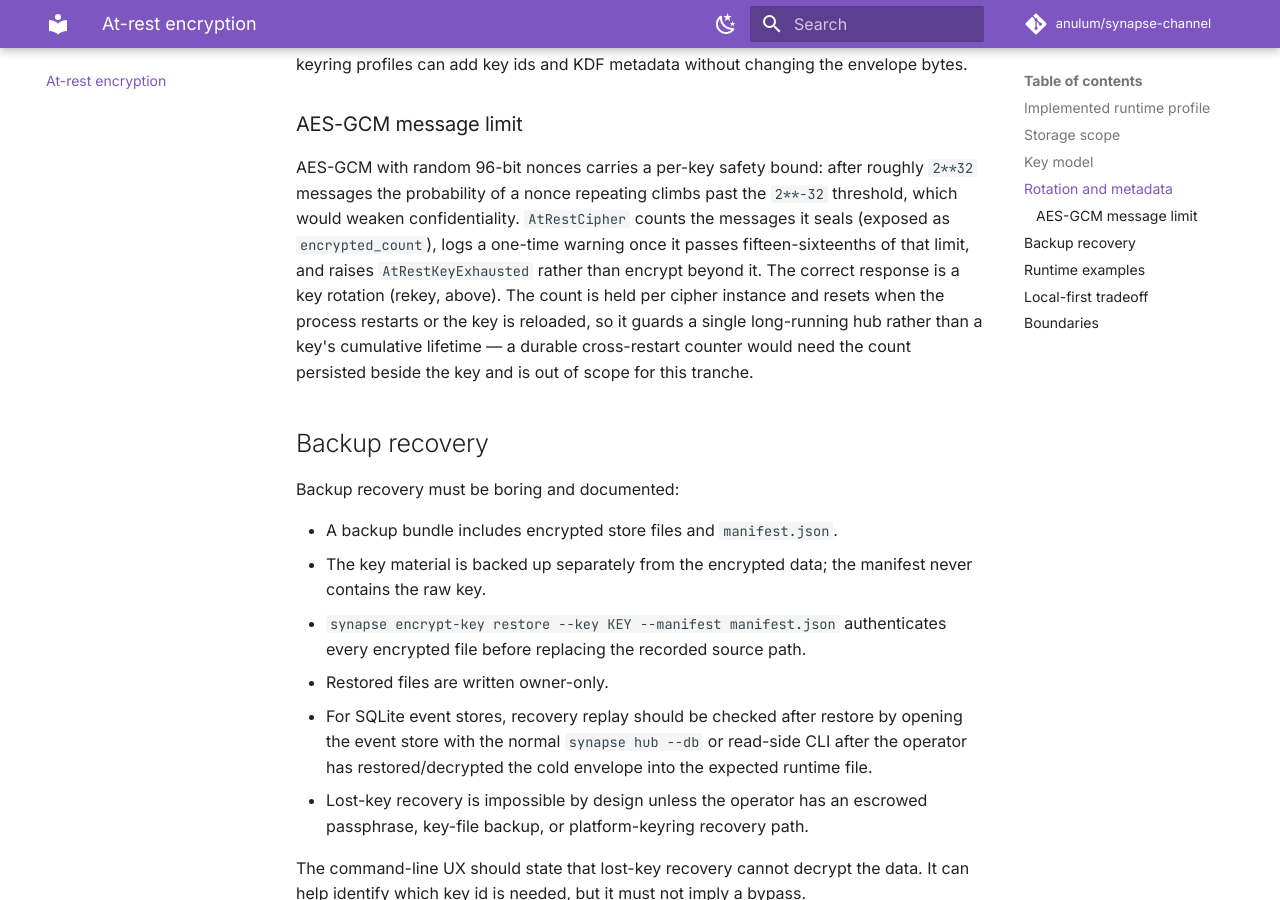
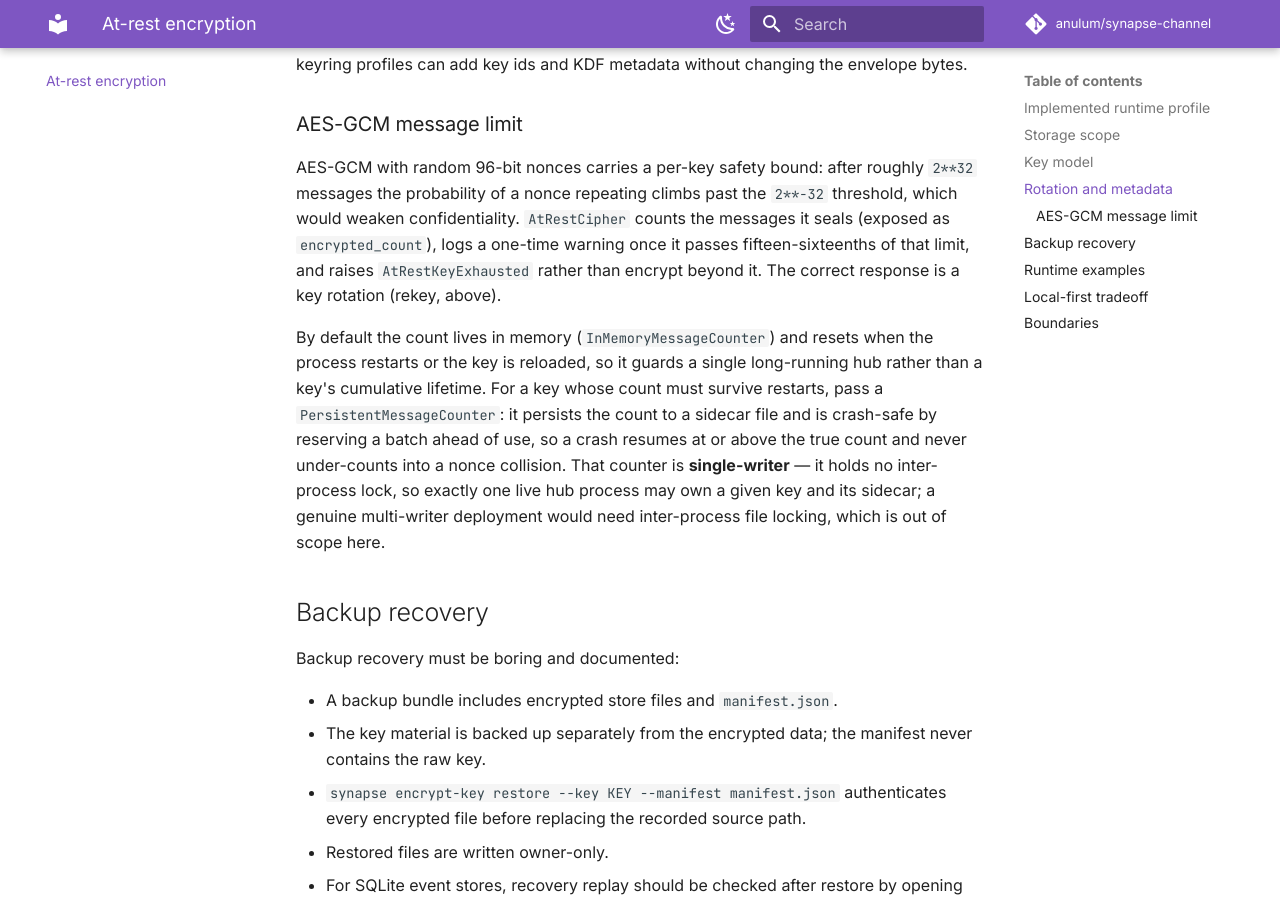
Before and after one commit to anulum/synapse-channel, an MkDocs documentation site: the page built from docs/at-rest-encryption.md, in a window 1280 px wide and 900 px high, scrolled down 3341 px. Built offline with MkDocs 1.6.1 and Material for MkDocs 9.7.7, drawn with Linux system fonts in a browser that asks for light colours; comment, search, counter and statistics services are not loaded.

Commit message:
Document the persistent GCM counter as single-writer and destale the at-rest doc
`PersistentMessageCounter` holds no inter-process lock: it reads its sidecar once at
construction and writes only at batch boundaries, so two processes sharing one key and
sidecar could each reserve from a stale view and seal messages past the safe per-key
bound between their writes, defeating the nonce-collision guard. State that
single-writer assumption in the class docstring so the concurrency contract is explicit.

Also destale the at-rest doc's message-limit section: it still called a durable
cross-restart counter "out of scope for this tranche", but that counter shipped —
describe both the in-memory default and the persistent reserve-ahead counter, and carry
the single-writer note there too.

Authored by Anulum Fortis & Arcane Sapience (protoscience@anulum.li)

```diff
--- a/docs/at-rest-encryption.md
+++ b/docs/at-rest-encryption.md
@@ -132,11 +132,17 @@ AES-GCM with random 96-bit nonces carries a per-key safety bound: after roughly
 threshold, which would weaken confidentiality. `AtRestCipher` counts the messages
 it seals (exposed as `encrypted_count`), logs a one-time warning once it passes
 fifteen-sixteenths of that limit, and raises `AtRestKeyExhausted` rather than
-encrypt beyond it. The correct response is a key rotation (rekey, above). The
-count is held per cipher instance and resets when the process restarts or the key
-is reloaded, so it guards a single long-running hub rather than a key's cumulative
-lifetime — a durable cross-restart counter would need the count persisted beside
-the key and is out of scope for this tranche.
+encrypt beyond it. The correct response is a key rotation (rekey, above).
+
+By default the count lives in memory (`InMemoryMessageCounter`) and resets when
+the process restarts or the key is reloaded, so it guards a single long-running
+hub rather than a key's cumulative lifetime. For a key whose count must survive
+restarts, pass a `PersistentMessageCounter`: it persists the count to a sidecar
+file and is crash-safe by reserving a batch ahead of use, so a crash resumes at
+or above the true count and never under-counts into a nonce collision. That
+counter is **single-writer** — it holds no inter-process lock, so exactly one
+live hub process may own a given key and its sidecar; a genuine multi-writer
+deployment would need inter-process file locking, which is out of scope here.
 
 ## Backup recovery
 
```
Also changed, not shown: 1 other file.
